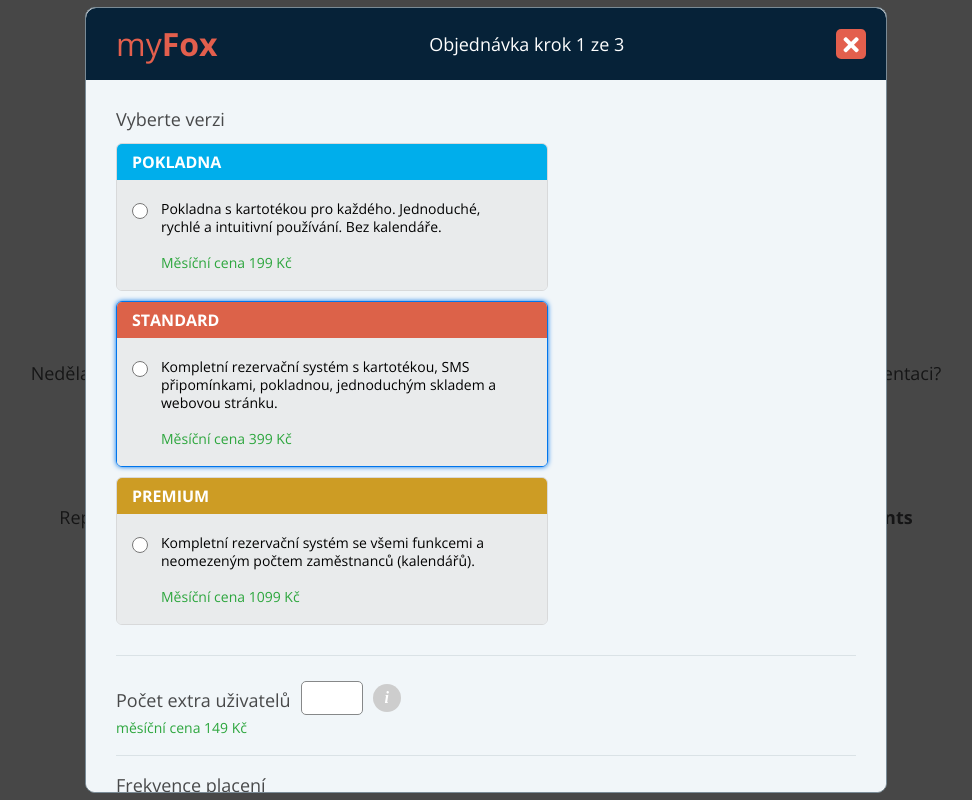
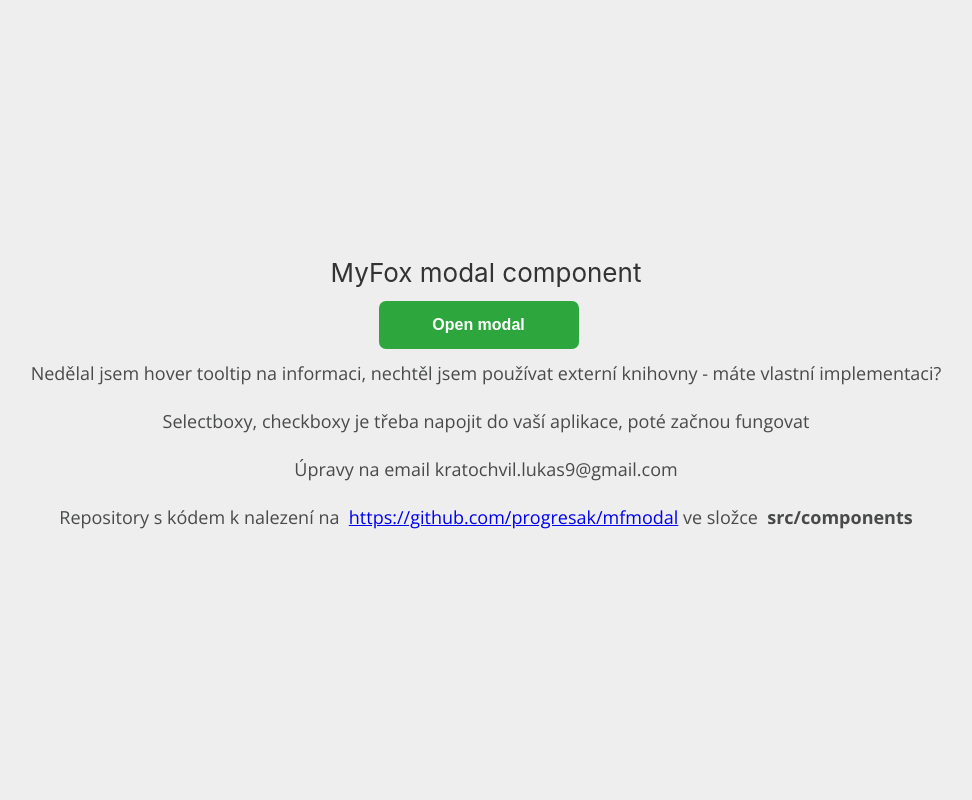
Before and after one commit to progresak/mfmodal, a React (Create React App) app: page / in a window 1280 px wide. Shown: the whole page, without its empty margins (154-1126 px from the left). Built offline with nearby package versions, Linux system fonts and the light colour scheme.

Commit message:
Implemented react-modal

```diff
--- a/src/App.jsx
+++ b/src/App.jsx
@@ -4,7 +4,7 @@ import './App.css';
 import { Button, Modal, OrderExample, SubSectionTitle } from './components';
 
 const App = () => {
-    const [isActive, toggleModal] = useState(true);
+    const [isActive, toggleModal] = useState(false);
 
     return (
         <div className="App">
```
